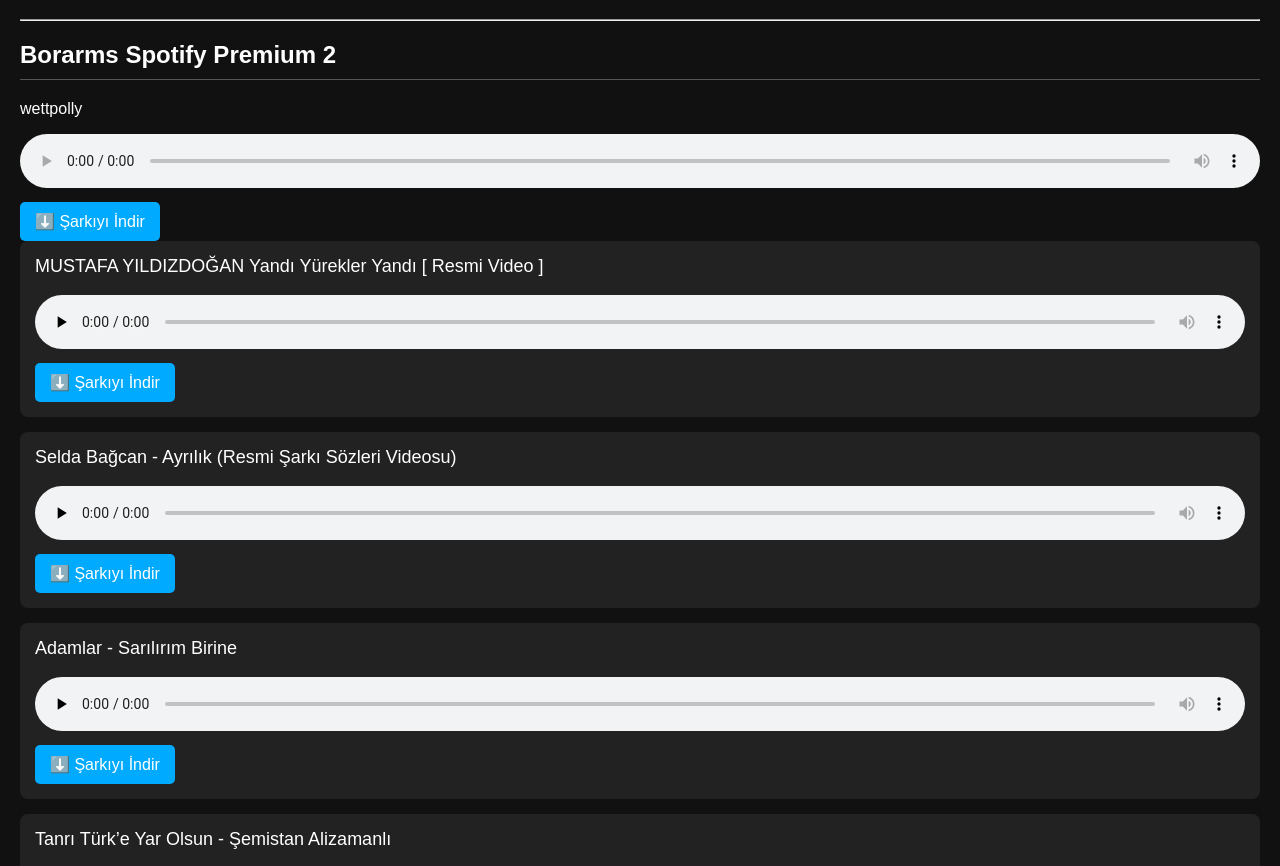
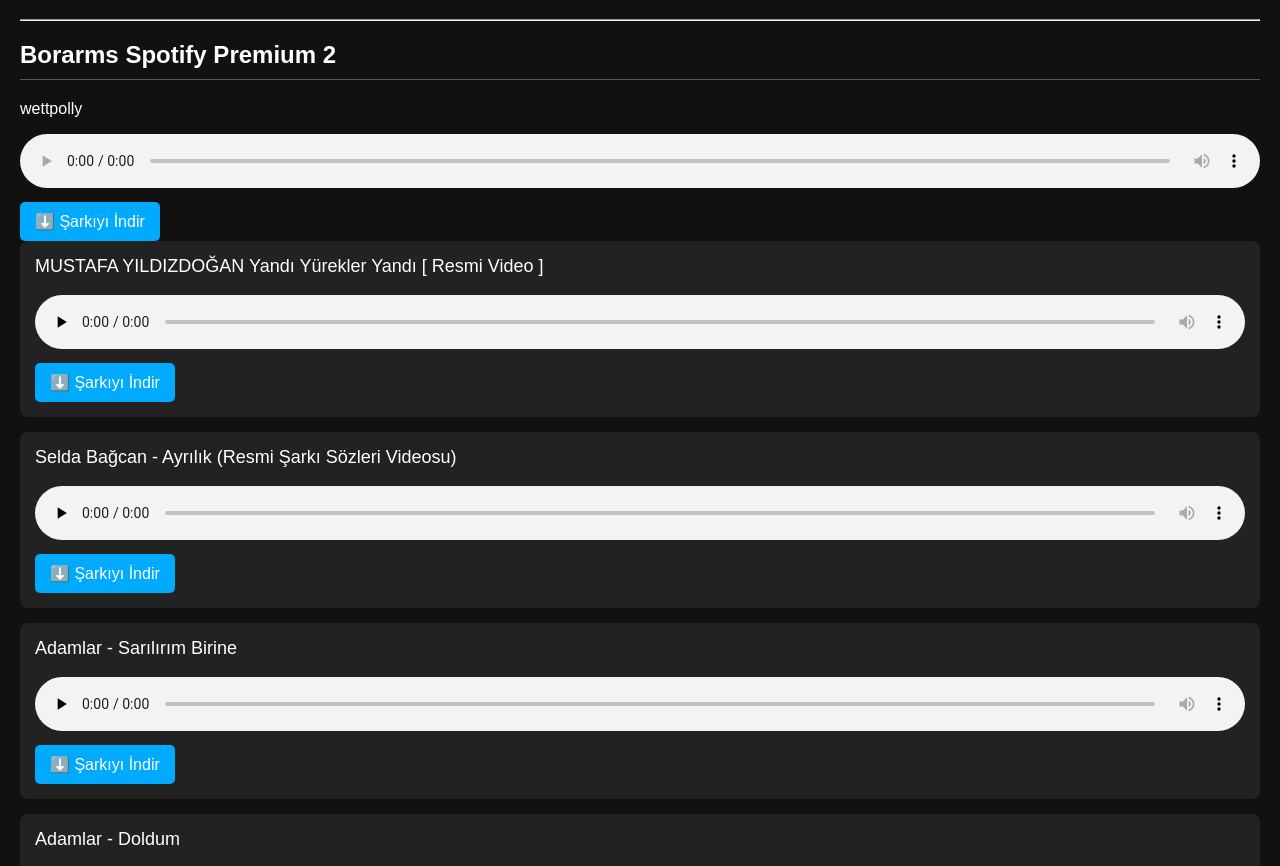
Before and after one commit to atherisv/sarki123, a plain HTML site: page index.html in a window 1280 px wide. Shown: the part 61-927 px from the top of the page. Drawn offline with Linux system fonts and the light colour scheme.

Commit message:
Update audio source and download links

```diff
--- a/index.html
+++ b/index.html
@@ -143,16 +143,16 @@ download>
 </div>
 <div class="sarki">
 
-<p>Tanrı Türk’e Yar Olsun - Şemistan Alizamanlı</p>
+<p>Adamlar - Doldum</p>
 
 <audio controls preload="none">
-    <source src="Tanrı Türk’e Yar Olsun - Şemistan Alizamanlı.mp3" type="audio/mpeg">
+    <source src="Adamlar - Doldum.mp3" type="audio/mpeg">
 </audio>
 
 <br>
 
 <a class="indir"
-href="Tanrı Türk’e Yar Olsun - Şemistan Alizamanlı.mp3"
+href="Adamlar - Doldum.mp3"
 download>
 ⬇️ Şarkıyı İndir
 </a>
```
